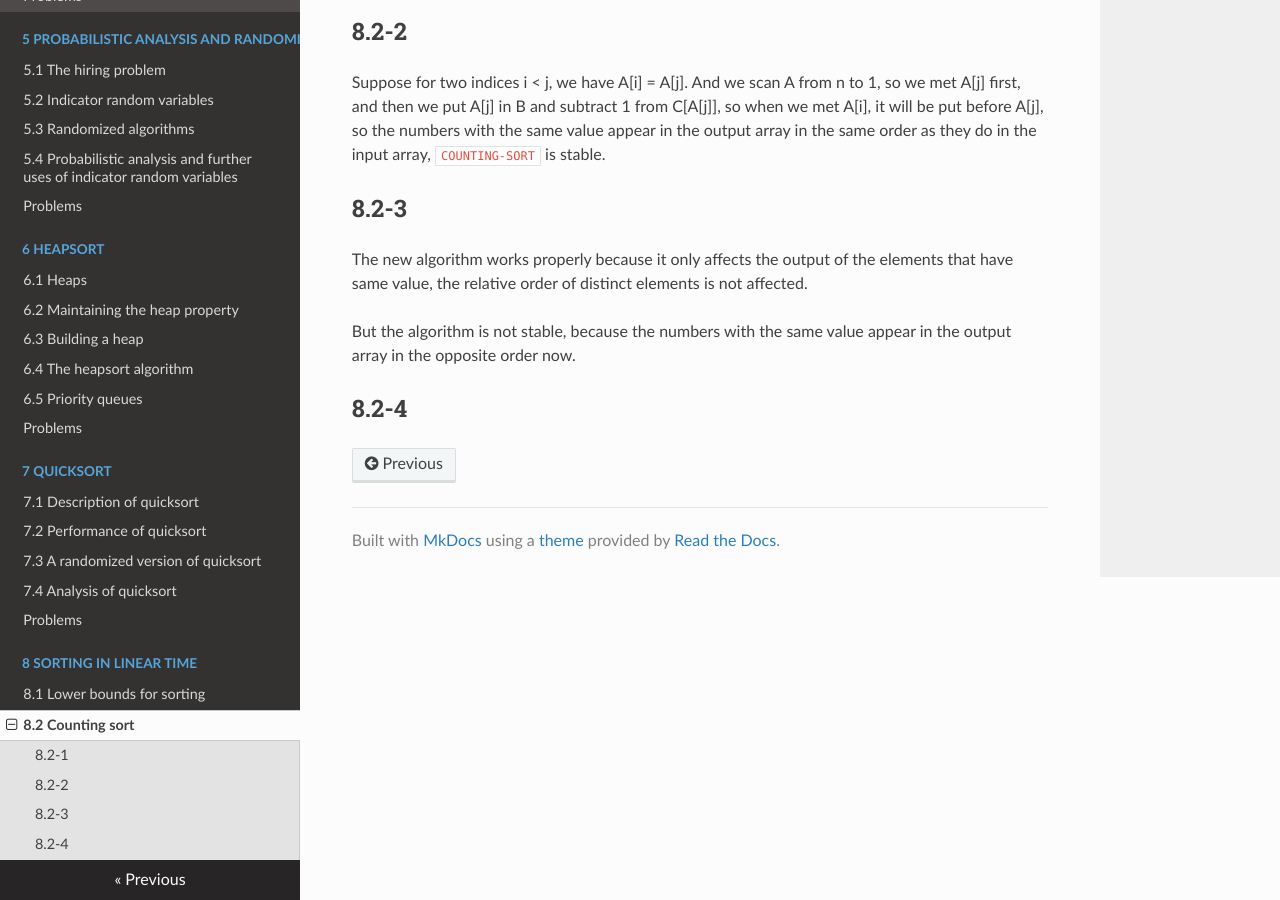
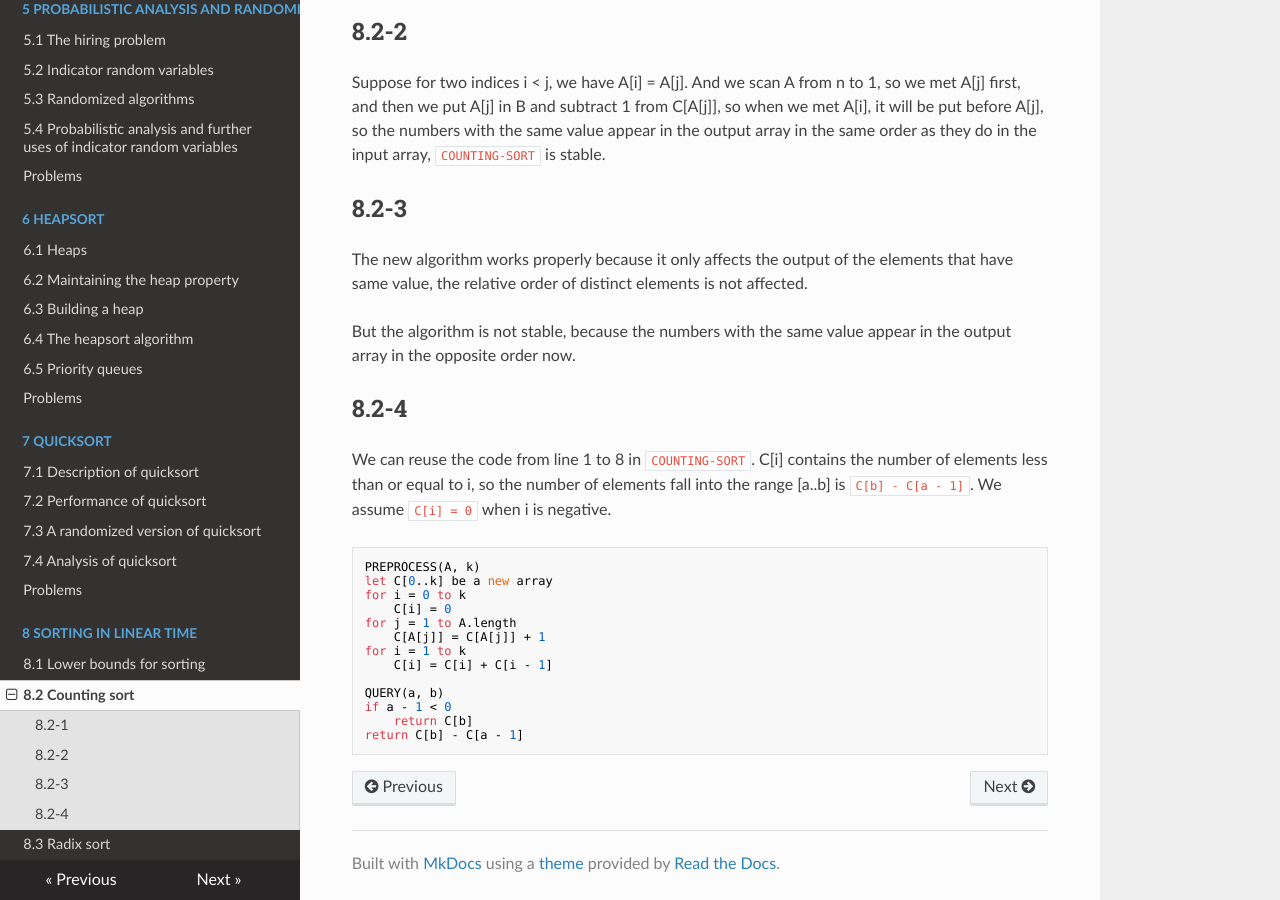
Before and after one commit to Frederick-S/Introduction-to-Algorithms-Notes, an MkDocs documentation site: the page built from docs/8-Sorting-in-Linear-Time/8.2-Counting-sort.md, in a window 1280 px wide and 900 px high, scrolled down 3124 px. Built offline with MkDocs 1.6.1, drawn with Linux system fonts in a browser that asks for light colours; nearby versions of some CDN libraries; old or Windows-style settings are respelled for this version of MkDocs.

Commit message:
Add 8.2-4

````diff
--- a/docs/8-Sorting-in-Linear-Time/8.2-Counting-sort.md
+++ b/docs/8-Sorting-in-Linear-Time/8.2-Counting-sort.md
@@ -93,3 +93,20 @@ The new algorithm works properly because it only affects the output of the eleme
 But the algorithm is not stable, because the numbers with the same value appear in the output array in the opposite order now.
 
 ## 8.2-4
+We can reuse the code from line 1 to 8 in `COUNTING-SORT`. C[i] contains the number of elements less than or equal to i, so the number of elements fall into the range [a..b] is `C[b] - C[a - 1]`. We assume `C[i] = 0` when i is negative.
+
+```
+PREPROCESS(A, k)
+let C[0..k] be a new array
+for i = 0 to k
+    C[i] = 0
+for j = 1 to A.length
+    C[A[j]] = C[A[j]] + 1
+for i = 1 to k
+    C[i] = C[i] + C[i - 1]
+
+QUERY(a, b)
+if a - 1 < 0
+    return C[b]
+return C[b] - C[a - 1]
+```
--- a/mkdocs.yml
+++ b/mkdocs.yml
@@ -42,3 +42,4 @@ pages:
 - '8 Sorting in Linear Time':
     - '8.1 Lower bounds for sorting': '8-Sorting-in-Linear-Time/8.1-Lower-bounds-for-sorting.md'
     - '8.2 Counting sort': '8-Sorting-in-Linear-Time/8.2-Counting-sort.md'
+    - '8.3 Radix sort': '8-Sorting-in-Linear-Time/8.3-Radix-sort.md'
````
Also changed, not shown: docs/8-Sorting-in-Linear-Time/8.3-Radix-sort.md (added, +2 -0 lines).
